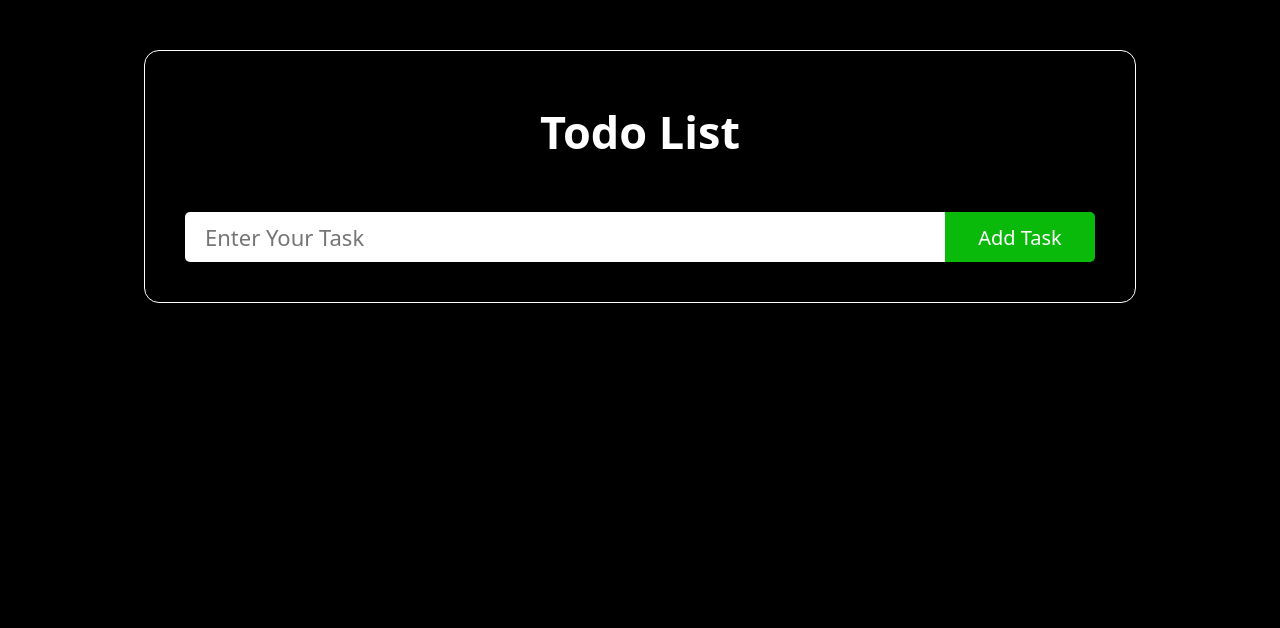
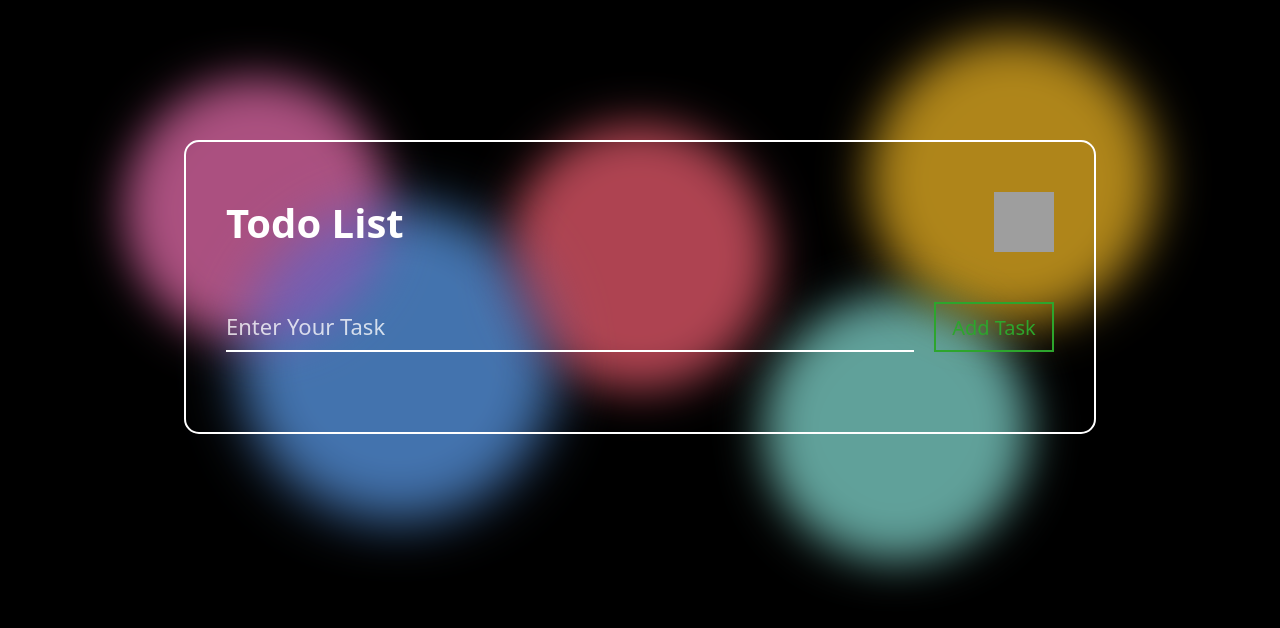
Before and after one commit to RohitTarangR/ToDoList, a plain HTML site: page index.html in a window 1280 px wide. Drawn offline with Linux system fonts and the light colour scheme; grey boxes are pictures that could not be loaded.

Commit message:
add animation

```diff
--- a/index.html
+++ b/index.html
@@ -1,23 +1,48 @@
 <!DOCTYPE html>
 <html lang="en">
+
 <head>
   <meta charset="UTF-8">
   <meta name="viewport" content="width=device-width, initial-scale=1.0">
   <title>Todo List</title>
   <link rel="stylesheet" href="style.css">
 </head>
+
 <body>
-  <div class="container">
-    <h1 class="title">Todo List</h1>
-    <div class="input">
-      <input type="text" placeholder="Enter your Task" class="task_input" required>
-      <button class="add_task">Add Task</button>
+  <div class="container_wrapper container">
+    <div
+      class="animate_div shape blob">
     </div>
-    <div class="main_tasks"></div>
+
+    <div
+      class="animate_div shape blob animation-delay-2000">
+    </div>
+
+    <div
+      class="animate_div shape blob animation-delay-3000">
+    </div>
+    <div
+      class="animate_div shape blob .animation-delay-4000">
+    </div>
+
+    <div
+      class="animate_div shape blob ">
+    </div>
+    <div class="container">
+      <h1 class="title"><span>Todo List</span>
+        <img width="60" height="60" src="https://img.icons8.com/3d-fluency/94/test-passed.png" alt="test-passed" />
+      </h1>
+      <div class="input">
+        <input type="text" placeholder="Enter your Task" class="task_input" required>
+        <button class="add_task">Add Task</button>
+      </div>
+      <div class="main_tasks"></div>
+    </div>
   </div>
 
   <script src="script.js"></script>
 </body>
+
 </html>
 <!-- <div class="text">
   <p>test</p>
--- a/style.css
+++ b/style.css
@@ -5,6 +5,7 @@
   font-family: system-ui, -apple-system, BlinkMacSystemFont, "Segoe UI", Roboto,
     Oxygen, Ubuntu, Cantarell, "Open Sans", "Helvetica Neue", sans-serif;
 }
+
 body {
   background: black;
   color: white;
@@ -20,43 +21,75 @@ button {
   margin: 50px auto;
   padding: 40px;
   text-align: center;
-  border: 1px solid white;
+  border: 2px solid white;
   border-radius: 15px;
+  z-index: 9999;
+  position: relative;
+}
+.container_wrapper.container {
+  border: none;
+}
+.main_tasks {
+  max-height: 400px;
+  overflow: auto;
+  padding: 0 20px 20px 0;
+  margin-top: 20px;
+  &::-webkit-scrollbar {
+    width: 8px;
+  }
+  &::-webkit-scrollbar-track {
+    background: #363434;
+    border-radius: 4px;
+  }
+  &::-webkit-scrollbar-thumb {
+    background: #828282;
+    border-radius: 4px;
+  }
+  &::-webkit-scrollbar-thumb:hover {
+    background: #666;
+  }
 }
 .title {
-  padding: 10px 0 50px;
-  font-size: 45px;
+  padding: 10px 0 20px;
+  font-size: 40px;
+  display: flex;
+  align-items: center;
+  justify-content: space-between;
+  margin-bottom: 30px;
 }
 .input {
   display: flex;
+  gap: 20px;
 }
 input {
   height: 50px;
   width: 100%;
   font-size: 22px;
   line-height: 27px;
-  padding: 0 20px;
   text-transform: capitalize;
   outline: 0;
   border: 0;
-  border-radius: 5px 0 0 5px;
+  background: transparent;
+  border-bottom: 2px solid white;
+  color: white;
+}
+input::placeholder {
+  color: #ffffffc4;
 }
 .input button {
-  max-width: 150px;
+  max-width: 120px;
   width: 100%;
-  background: rgb(10, 186, 10);
+  border: 2px solid #2da52d;
   font-size: 20px;
   line-height: 25px;
   font-weight: 500;
-  border-radius: 0 5px 5px 0;
-  color: white;
+  color: #2da52d;
+  transition: all 0.3s ease;
 }
 .input button:hover {
-  background: green;
+  background-color: #2da52d;
   color: white;
-}
-.main_tasks input {
-  border-radius: 5px;
+  border: 2px solid white;
 }
 .list {
   display: flex;
@@ -70,7 +103,6 @@ input {
   font-size: 22px;
   line-height: 27px;
   width: 100%;
-  border-radius: 5px;
   text-align: start;
   text-transform: capitalize;
 }
@@ -118,3 +150,104 @@ input {
   color: white;
   background-color: red;
 }
+
+.shape {
+  animation: blob 7s infinite;
+  z-index: 0;
+}
+.container_wrapper {
+  position: relative;
+}
+.animate_div:nth-of-type(1) {
+  position: absolute;
+  top: 0;
+  left: -1rem;
+  border-radius: 9999px;
+  width: 18rem;
+  height: 18rem;
+  background-color: #f472b6;
+  opacity: 0.7;
+  mix-blend-mode: multiply;
+  filter: blur(24px);
+}
+
+.animate_div:nth-of-type(2) {
+  position: absolute;
+  top: 0;
+  right: -1rem;
+  border-radius: 9999px;
+  width: 18rem;
+  height: 18rem;
+  background-color: #fbbf24;
+  opacity: 0.7;
+  mix-blend-mode: multiply;
+  filter: blur(24px);
+}
+
+.animate_div:nth-of-type(3) {
+  position: absolute;
+  bottom: -2rem;
+  left: 5rem;
+  border-radius: 9999px;
+  width: 18rem;
+  height: 18rem;
+  background-color: #60a5fa;
+  opacity: 0.7;
+  mix-blend-mode: multiply;
+  filter: blur(24px);
+}
+
+.animate_div:nth-of-type(4) {
+  position: absolute;
+  bottom: -2rem;
+  right: 5rem;
+  border-radius: 9999px;
+  width: 18rem;
+  height: 18rem;
+  background-color: #8ae7dd;
+  opacity: 0.7;
+  mix-blend-mode: multiply;
+  filter: blur(24px);
+}
+.animate_div:nth-of-type(5) {
+  position: absolute;
+  top: 10%;
+  left: 37%;
+  transform: translateX(-50%);
+  border-radius: 9999px;
+  width: 18rem;
+  height: 18rem;
+  background-color: #fa6074;
+  opacity: 0.7;
+  mix-blend-mode: multiply;
+  filter: blur(24px);
+}
+
+@keyframes blob {
+  0% {
+    transform: translate(0px, 0px) scale(1);
+  }
+
+  33% {
+    transform: translate(30px, -50px) scale(1.1);
+  }
+
+  66% {
+    transform: translate(-20px, 20px) scale(0.9);
+  }
+
+  100% {
+    transform: translate(0px, 0px) scale(1);
+  }
+}
+
+.animation-delay-2000 {
+  animation-delay: 2s;
+}
+.animation-delay-3000 {
+  animation-delay: 3s;
+}
+
+.animation-delay-4000 {
+  animation-delay: 4s;
+}
```
